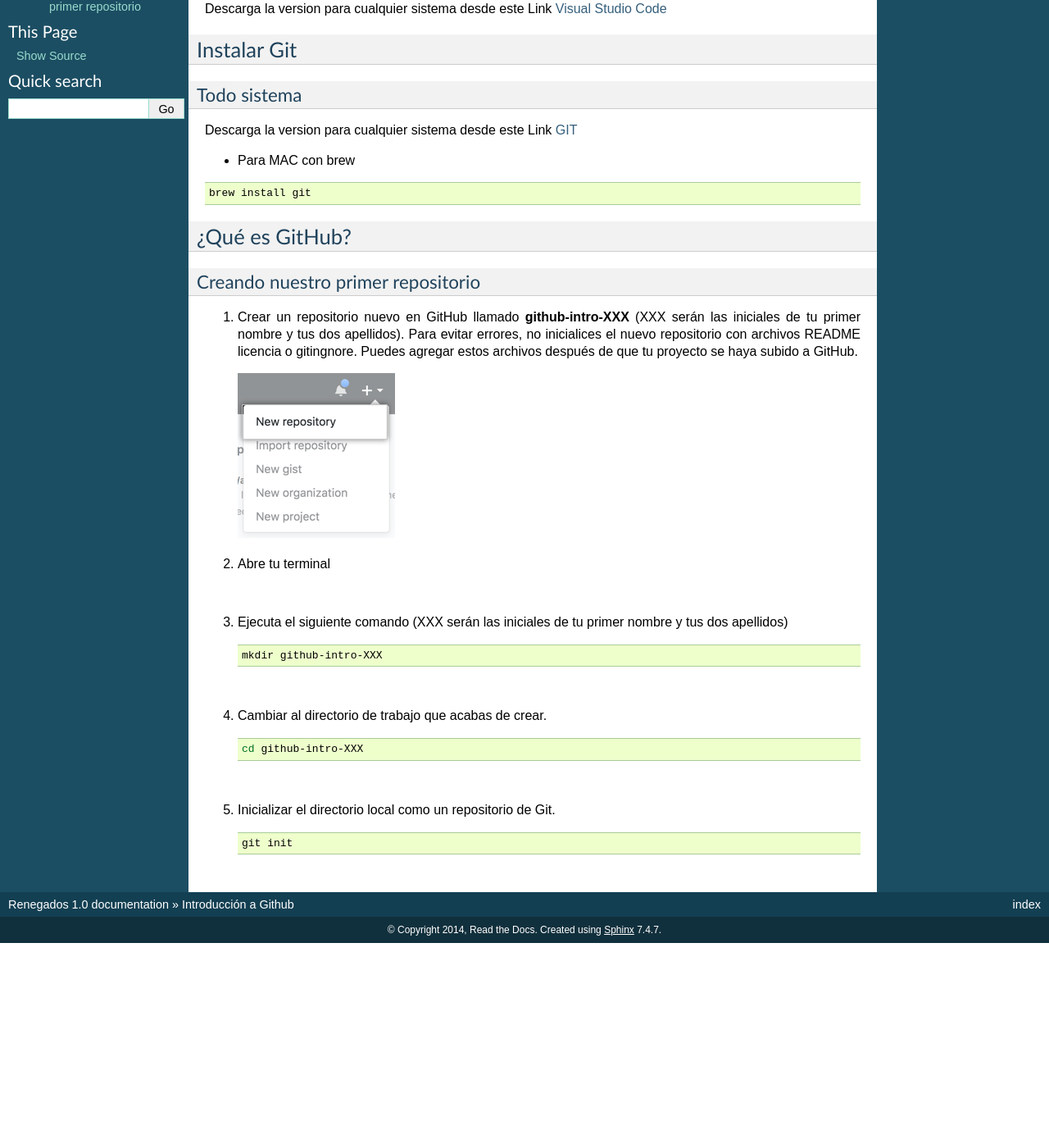
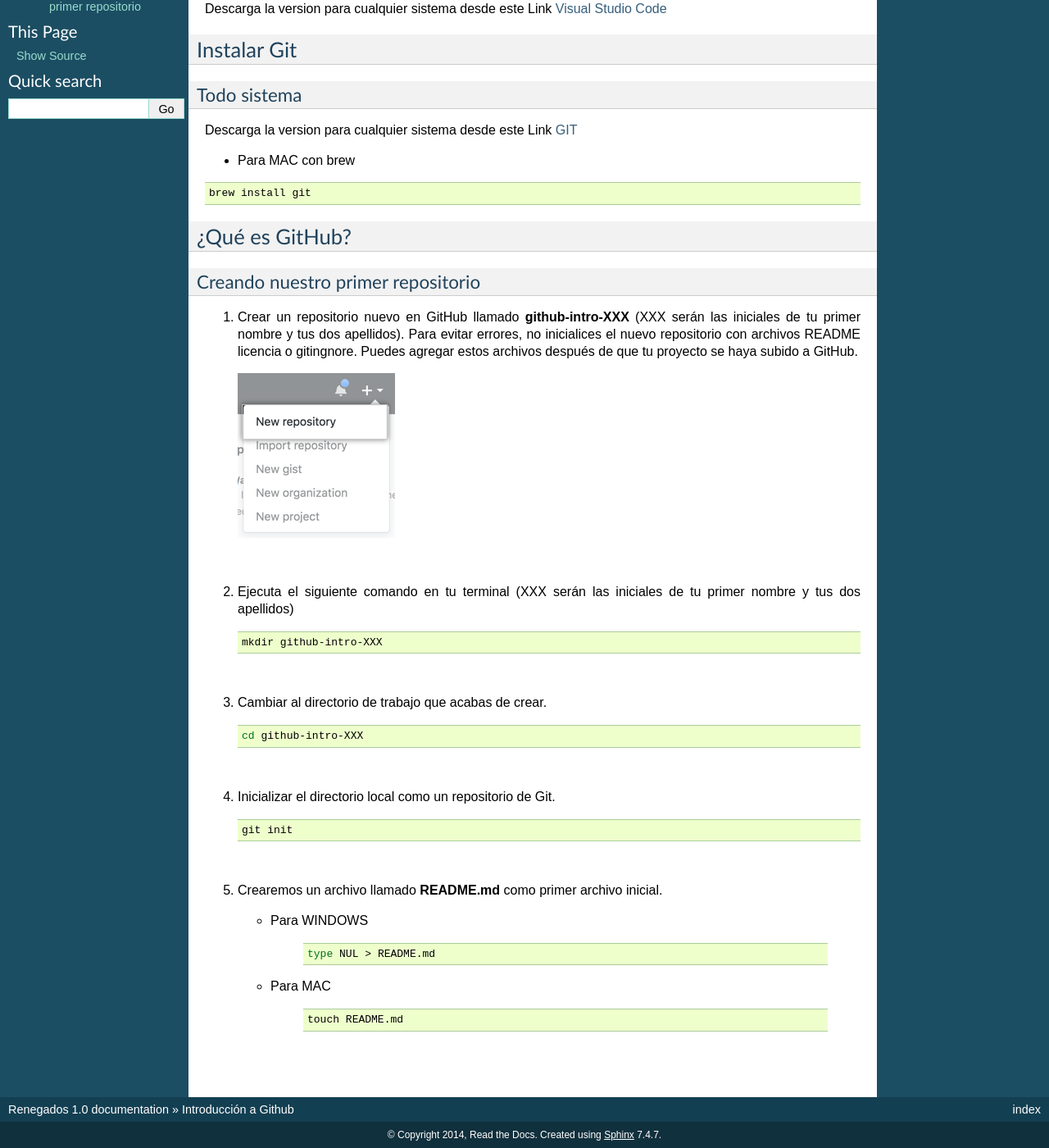
Before and after one commit to jveraduran/github-intro, a Sphinx documentation site: the page built from docs/index.rst, in a window 1280 px wide and 1400 px high, scrolled down 202 px. Shown: the whole window at 82% size. Built offline with Sphinx 7.4.7, drawn with Linux system fonts in a browser that asks for light colours; before the commit the page ends 1352 px from its top, so only the background shows below that.

Commit message:
Add RST Extension Readme File

```diff
--- a/docs/index.rst
+++ b/docs/index.rst
@@ -38,11 +38,9 @@
 
    .. image:: ../images/repo-create.png
 
-2. Abre tu terminal
-
 |
 
-3. Ejecuta el siguiente comando (XXX serán las iniciales de tu primer nombre y tus dos apellidos)
+2. Ejecuta el siguiente comando en tu terminal (XXX serán las iniciales de tu primer nombre y tus dos apellidos)
 
    .. code-block:: shell
 
@@ -58,8 +56,26 @@
 
 |
 
-5. Inicializar el directorio local como un repositorio de Git.
+4. Inicializar el directorio local como un repositorio de Git.
 
    .. code-block:: shell
 
       git init
+
+|
+
+5. Crearemos un archivo llamado **README.md** como primer archivo inicial.
+
+   - Para WINDOWS
+
+      .. code-block::  shell
+
+         type NUL > README.md
+
+   - Para MAC
+
+      .. code-block::  shell
+
+         touch README.md
+
+|
```
Also changed, not shown: other parts of docs/index.rst (+1 -1 lines).
